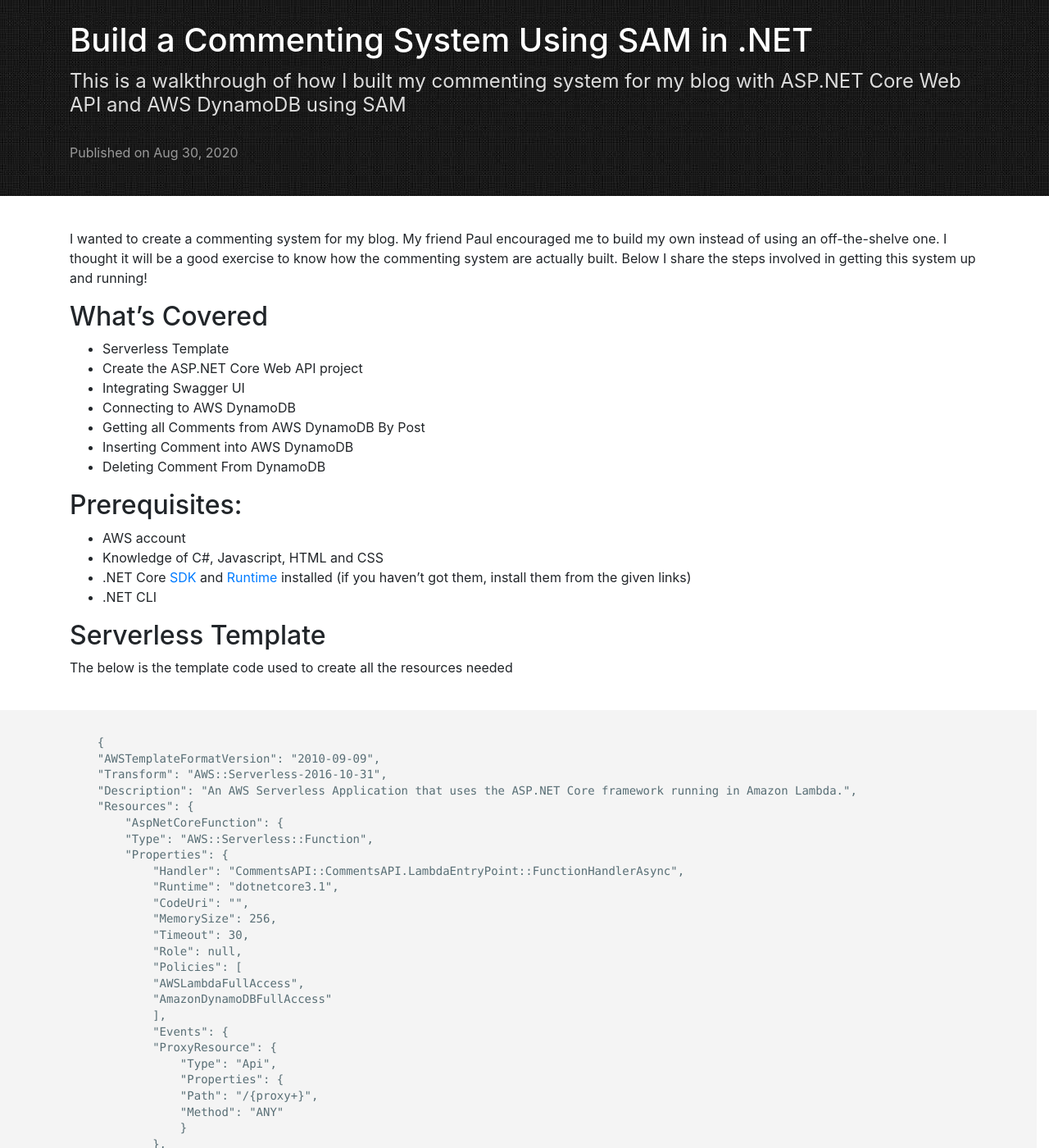
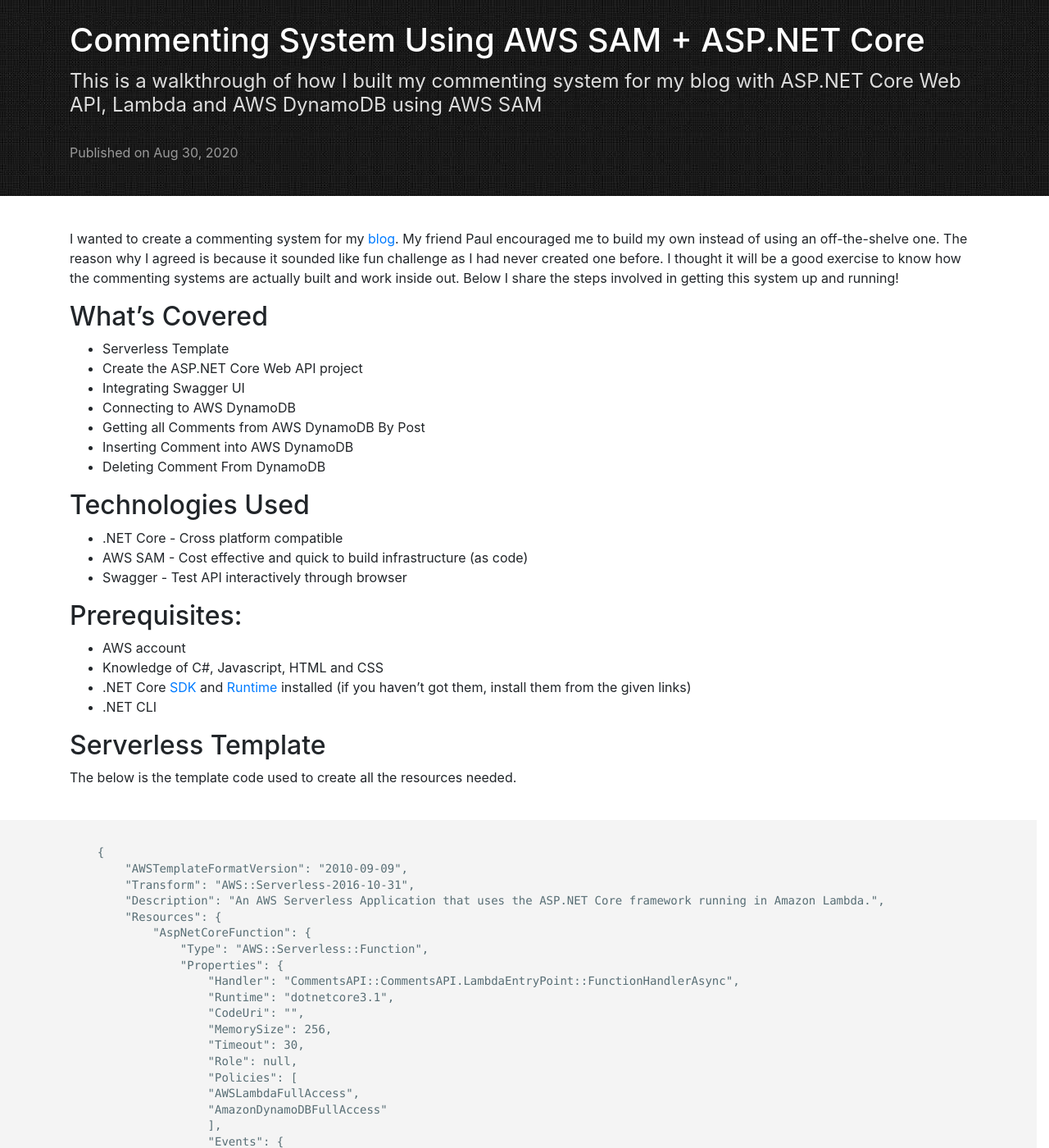
Before and after one commit to zainafzal88/blog, a Jekyll site: the page built from _posts/2020-08-30-commenting-system-blog.md, in a window 1280 px wide and 1400 px high. Shown: the whole window at 82% size. Built offline with Jekyll 4.4.1, drawn with Linux system fonts in a browser that asks for light colours; some of the changed text lies outside the part shown.

Commit message:
commenting-system-blog-final-part

````diff
--- a/_posts/2020-08-30-commenting-system-blog.md
+++ b/_posts/2020-08-30-commenting-system-blog.md
@@ -1,10 +1,10 @@
 ---
 layout: post
-title:  Build a Commenting System Using SAM in .NET
-description: This is a walkthrough of how I built my commenting system for my blog with ASP.NET Core Web API and AWS DynamoDB using SAM
+title:  Commenting System Using AWS SAM + ASP.NET Core
+description: This is a walkthrough of how I built my commenting system for my blog with ASP.NET Core Web API, Lambda and AWS DynamoDB using AWS SAM
 date:   2020-08-30
 ---
-I wanted to create a commenting system for my blog. My friend Paul encouraged me to build my own instead of using an off-the-shelve one. I thought it will be a good exercise to know how the commenting system are actually built. Below I share the steps involved in getting this system up and running!
+I wanted to create a commenting system for my [blog](https://blogs.roarcoder.dev/). My friend Paul encouraged me to build my own instead of using an off-the-shelve one. The reason why I agreed is because it sounded like fun challenge as I had never created one before. I thought it will be a good exercise to know how the commenting systems are actually built and work inside out. Below I share the steps involved in getting this system up and running!
 
 ## What's Covered
 * Serverless Template
@@ -15,6 +15,11 @@ I wanted to create a commenting system for my blog. My friend Paul encouraged me
 * Inserting Comment into AWS DynamoDB
 * Deleting Comment From DynamoDB
 
+## Technologies Used
+* .NET Core  - Cross platform compatible
+* AWS SAM - Cost effective and quick to build infrastructure (as code)
+* Swagger - Test API interactively through browser
+
 ## Prerequisites:
 * AWS account
 * Knowledge of C#, Javascript, HTML and CSS
@@ -22,75 +27,75 @@ I wanted to create a commenting system for my blog. My friend Paul encouraged me
 * .NET CLI
 
 ## Serverless Template
-The below is the template code used to create all the resources needed
+The below is the template code used to create all the resources needed.
 ```
     {
-    "AWSTemplateFormatVersion": "2010-09-09",
-    "Transform": "AWS::Serverless-2016-10-31",
-    "Description": "An AWS Serverless Application that uses the ASP.NET Core framework running in Amazon Lambda.",
-    "Resources": {
-        "AspNetCoreFunction": {
-        "Type": "AWS::Serverless::Function",
-        "Properties": {
-            "Handler": "CommentsAPI::CommentsAPI.LambdaEntryPoint::FunctionHandlerAsync",
-            "Runtime": "dotnetcore3.1",
-            "CodeUri": "",
-            "MemorySize": 256,
-            "Timeout": 30,
-            "Role": null,
-            "Policies": [
-            "AWSLambdaFullAccess",
-            "AmazonDynamoDBFullAccess"
-            ],
-            "Events": {
-            "ProxyResource": {
-                "Type": "Api",
+        "AWSTemplateFormatVersion": "2010-09-09",
+        "Transform": "AWS::Serverless-2016-10-31",
+        "Description": "An AWS Serverless Application that uses the ASP.NET Core framework running in Amazon Lambda.",
+        "Resources": {
+            "AspNetCoreFunction": {
+                "Type": "AWS::Serverless::Function",
                 "Properties": {
-                "Path": "/{proxy+}",
-                "Method": "ANY"
+                    "Handler": "CommentsAPI::CommentsAPI.LambdaEntryPoint::FunctionHandlerAsync",
+                    "Runtime": "dotnetcore3.1",
+                    "CodeUri": "",
+                    "MemorySize": 256,
+                    "Timeout": 30,
+                    "Role": null,
+                    "Policies": [
+                    "AWSLambdaFullAccess",
+                    "AmazonDynamoDBFullAccess"
+                    ],
+                    "Events": {
+                        "ProxyResource": {
+                            "Type": "Api",
+                            "Properties": {
+                            "Path": "/{proxy+}",
+                            "Method": "ANY"
+                            }
+                        },
+                        "RootResource": {
+                            "Type": "Api",
+                            "Properties": {
+                            "Path": "/",
+                            "Method": "ANY"
+                            }
+                        }
+                    }
                 }
             },
-            "RootResource": {
-                "Type": "Api",
+            "CommentsTable": {
+                "Type": "AWS::DynamoDB::Table",
                 "Properties": {
-                "Path": "/",
-                "Method": "ANY"
+                    "AttributeDefinitions": [
+                    {
+                        "AttributeName": "id",
+                        "AttributeType": "S"
+                    }
+                    ],
+                    "KeySchema" : [
+                    {
+                        "AttributeName": "id",
+                        "KeyType": "HASH"
+                    }
+                    ],
+                    "TableName":"comments",
+                    "ProvisionedThroughput": {
+                    "ReadCapacityUnits": "1",
+                    "WriteCapacityUnits": "1"
+                    }
                 }
             }
+        },
+        "Outputs": {
+            "ApiURL": {
+            "Description": "API endpoint URL for Prod environment",
+                "Value": {
+                    "Fn::Sub": "https://${ServerlessRestApi}.execute-api.${AWS::Region}.amazonaws.com/Prod/swagger"
+                }
             }
         }
-        },
-        "CommentsTable": {
-        "Type": "AWS::DynamoDB::Table",
-        "Properties": {
-            "AttributeDefinitions": [
-            {
-                "AttributeName": "id",
-                "AttributeType": "S"
-            }
-            ],
-            "KeySchema" : [
-            {
-                "AttributeName": "id",
-                "KeyType": "HASH"
-            }
-            ],
-            "TableName":"comments",
-            "ProvisionedThroughput": {
-            "ReadCapacityUnits": "1",
-            "WriteCapacityUnits": "1"
-            }
-        }
-        }
-    },
-    "Outputs": {
-        "ApiURL": {
-        "Description": "API endpoint URL for Prod environment",
-        "Value": {
-            "Fn::Sub": "https://${ServerlessRestApi}.execute-api.${AWS::Region}.amazonaws.com/Prod/swagger"
-        }
-        }
-    }
     }
 ```
 The above template creates from the command `dotnet new -i Amazon.Lambda.Templates` and what it creates is a serverless function, API Gateway and DynamoDB table.
@@ -136,17 +141,18 @@ dotnet run
 
 ## Integrating Swagger UI
 
-1. We will be using [Swagger](https://swagger.io/) to document our Web API and test it from the browser. Add the NuGet package for Swagger
+We will be using [Swagger](https://swagger.io/) to document our Web API and test it from the browser. I like Swagger because it generates a UI with which you can interect and test your API in the browser.
+1. Add the NuGet(like npm but for .NET development) package for Swagger
 ```
 dotnet add package Swashbuckle.AspNetCore
 ```
 2. To use it, you need to register it by adding the below code in the `ConfigureServices` method in `Startup.cs` file
 ```
-services.AddSwaggerGen(c =>{
-c.SwaggerDoc("v1", new OpenApiInfo { Title = "Comments API", Version = "v1" });
+services.AddSwaggerGen(c => {
+        c.SwaggerDoc("v1", new OpenApiInfo { Title = "Comments API", Version = "v1" });
 });
 ```
-3. Add import of `Microsoft.OpenApi.Models` on the top of the page
+3. Add import of `Microsoft.OpenApi.Models` on the top of the page which allows you to describes your API's endpoints
 ```
 using Microsoft.OpenApi.Models;
 ```
@@ -155,8 +161,8 @@ using Microsoft.OpenApi.Models;
 app.UseSwagger();
 app.UseSwaggerUI(c =>
 {
-    c.SwaggerEndpoint("v1/swagger.json", "Comments");
-    c.RoutePrefix = "swagger";
+        c.SwaggerEndpoint("v1/swagger.json", "Comments");
+        c.RoutePrefix = "swagger";
 });
 ```
 ![](/assets/images/2020-08-30/swagger-config.png)
@@ -169,7 +175,7 @@ app.UseSwaggerUI(c =>
 </p>
 
 ## Connection to AWS DynamoDB
-1. Navigate to you project folder. We will add two NuGet packages.These are essential to make a connection to DynamoDB
+1. Navigate to you project folder. We will add two NuGet packages. These are essential to make a connection to DynamoDB.
 ```
 dotnet add package AWSSDK.DynamoDBv2
 dotnet add package AWSSDK.Extensions.NETCore.Setup
@@ -212,8 +218,12 @@ After registering IAmazonDynamoDB in our application we are now in the position
 [ApiController]             // Denotes that this class is a controller
 [EnableCors("AllowOrigin")] // Enables Cross Origin Resources Sharing throughout the controller
 ```
-
-If you get red squiggly lines, in the above three lines, import what's needed
+If you get red squiggly lines, on the above three lines, import the below:
+```
+using Microsoft.AspNetCore.Mvc;
+using System.Threading.Tasks;
+using System.Collections.Generic;
+```
 
 6. Add below code inside the class:
 
@@ -332,14 +342,14 @@ That is all we needed to do in the frontend.
 ```
 namespace CommentsAPI.Models
 {
-    public class Comments
-    {
-        public string Username { get; set; }
+        public class Comments
+        {
+            public string Username { get; set; }
 
-        public string Comment { get; set; }
+            public string Comment { get; set; }
 
-        public string PostId { get; set; }
-    }
+            public string PostId { get; set; }
+        }
 }
 ```
 4. Navigate to the **CommentsController** and add the below code:
````
Also changed, not shown: other parts of _posts/2020-08-30-commenting-system-blog.md (+2 -2 lines).
